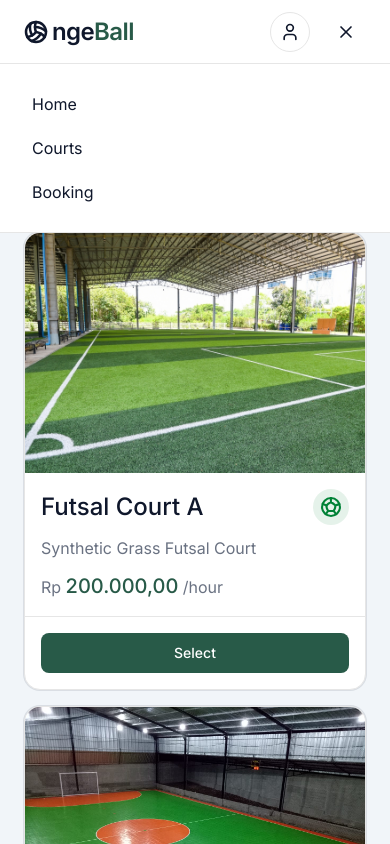
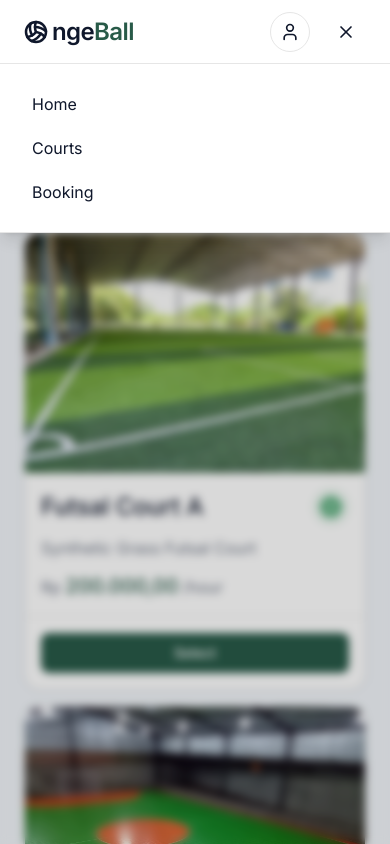
Before and after one commit to juan-dio/ngeball-app, a Next.js app: page /courts in a window 390 px wide. Both pictures are taken after a click on the button 346 px from the left and 31 px from the top of the page. Shown: the top 844 px of the page. Built offline with nearby package versions, Linux system fonts and the light colour scheme.

Commit message:
feat: add backdrop blur overlay and body scroll lock to mobile navbar drawer

```diff
--- a/src/components/navbar.tsx
+++ b/src/components/navbar.tsx
@@ -64,6 +64,15 @@ function Navbar({ navLinks, right, icon, drawer }: NavbarProps) {
     };
   }, [open]);
 
+  useEffect(() => {
+    if (open) {
+      document.body.classList.add("overflow-hidden");
+    } else {
+      document.body.classList.remove("overflow-hidden");
+    }
+    return () => document.body.classList.remove("overflow-hidden");
+  }, [open]);
+
   const toggleMenu = (menu: MenuId) => {
     setOpenMenu((prev) => (prev === menu ? null : menu));
   };
@@ -122,14 +131,24 @@ function Navbar({ navLinks, right, icon, drawer }: NavbarProps) {
         </header>
 
         <div
-          className="fixed inset-x-0 top-16 z-40 h-[calc(100vh-4rem)] overflow-hidden pointer-events-none md:hidden"
+          className={cn(
+            "fixed inset-x-0 top-16 z-40 h-[calc(100vh-4rem)] overflow-hidden md:hidden transition-all duration-300",
+            openMenu === "drawer" ? "pointer-events-auto" : "pointer-events-none delay-300",
+          )}
           aria-hidden={openMenu !== "drawer"}
         >
+          <div
+            onClick={() => setOpenMenu(null)}
+            className={cn(
+              "absolute inset-0 bg-black/15 backdrop-blur-xs transition-opacity duration-300",
+              openMenu === "drawer" ? "opacity-100" : "opacity-0",
+            )}
+          />
           <div
             id="mobile-drawer"
             inert={openMenu !== "drawer"}
             className={cn(
-              "bg-white transition-transform duration-300 ease-in-out pointer-events-auto",
+              "absolute inset-x-0 top-0 bg-white transition-transform duration-300 ease-in-out shadow-lg",
               openMenu === "drawer" ? "translate-y-0" : "-translate-y-full",
             )}
           >
```
